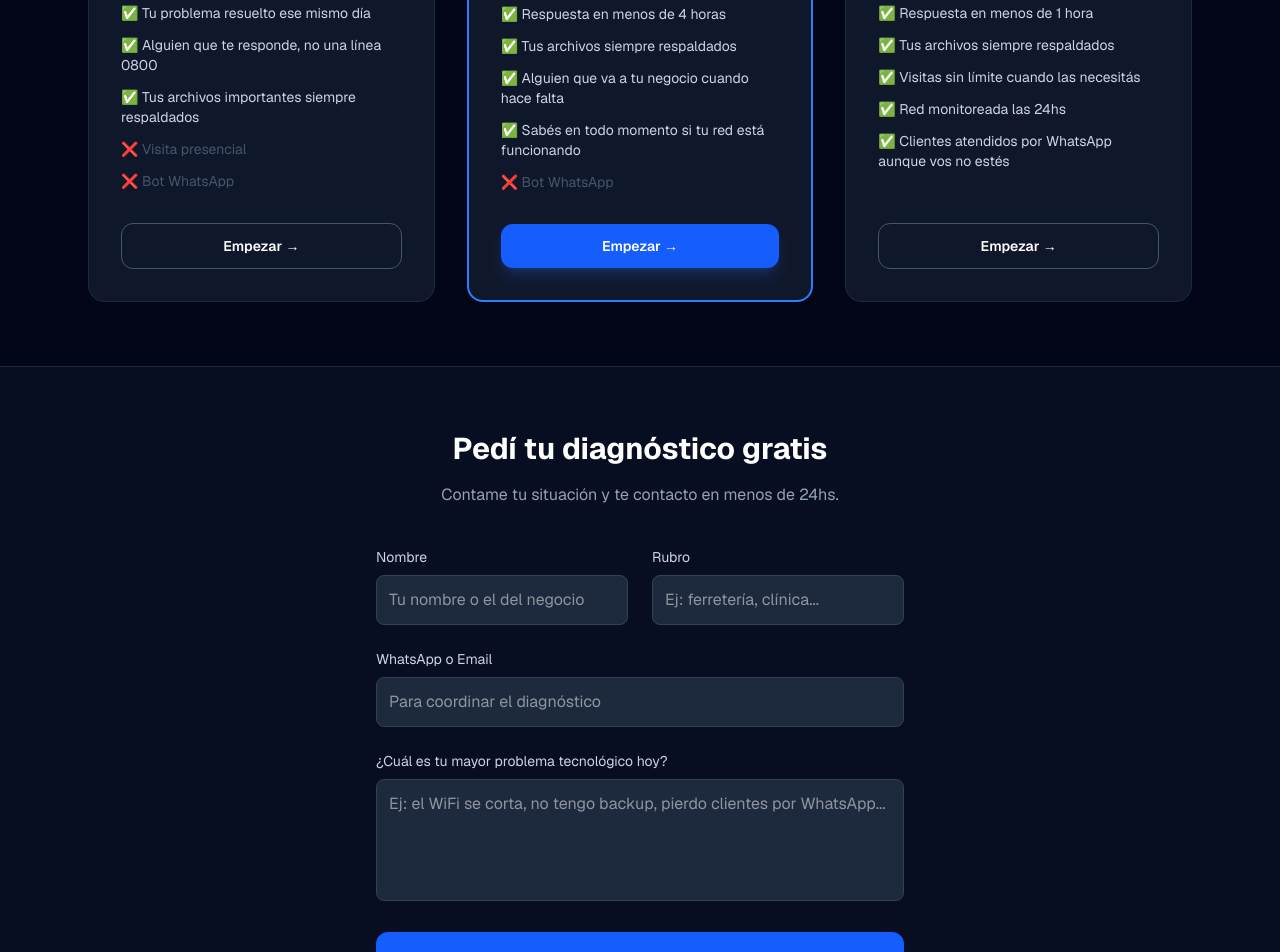
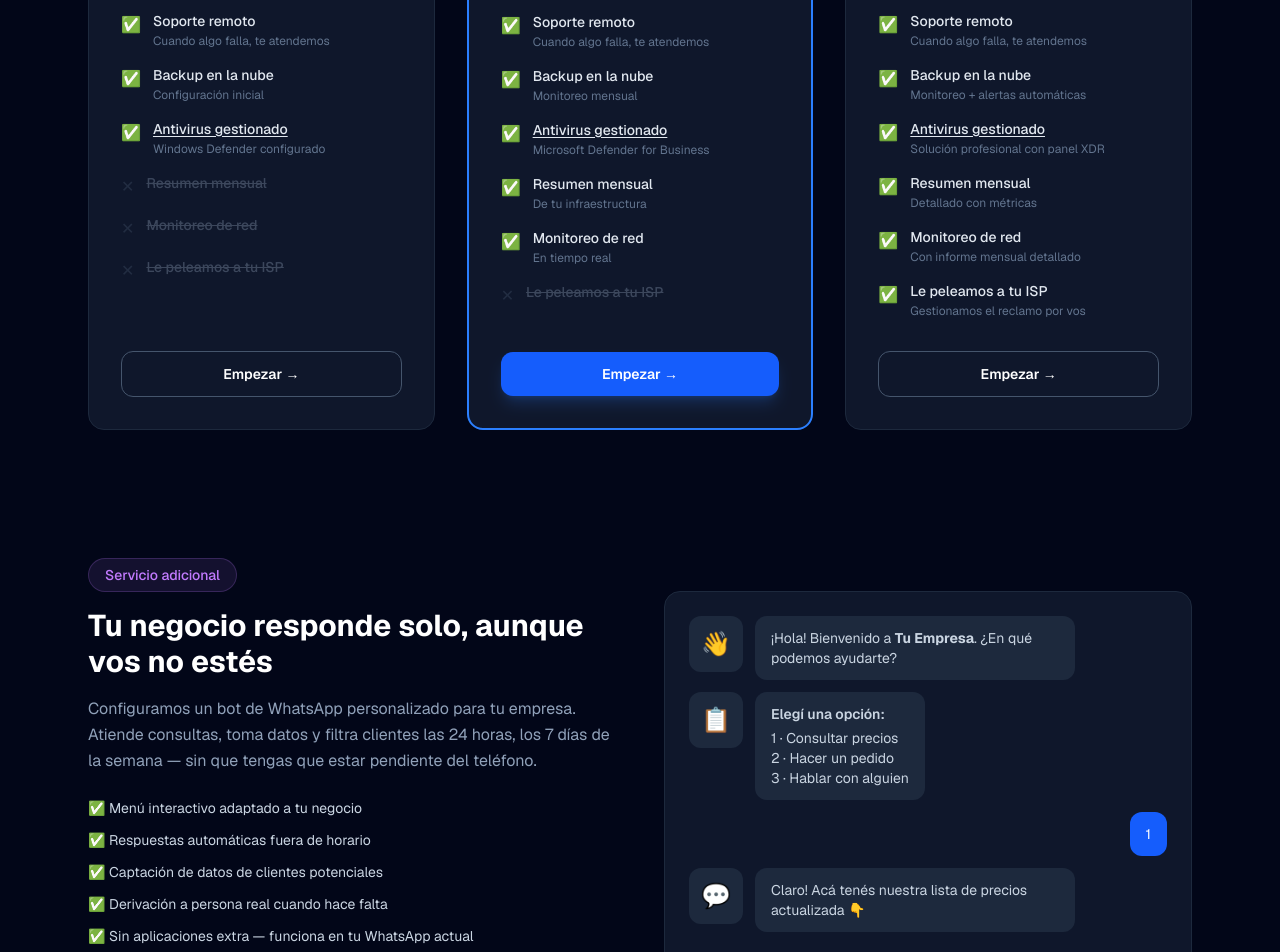
Before and after one commit to gon-alt/IT-Solve, a Next.js app: page / in a window 1280 px wide. Shown: the part 1460-2412 px from the top of the page. Built offline with nearby package versions, Linux system fonts and the light colour scheme.

Commit message:
Change: cambio de plan y bot whatsapp como servicio aparte

```diff
--- a/app/page.tsx
+++ b/app/page.tsx
@@ -134,26 +134,68 @@ export default function LandingPage() {
         </div>
       </section>
 
-      {/* SECCIÓN DE PLANES */}
+{/* SECCIÓN DE PLANES */}
 <section className="py-16 px-6 max-w-6xl mx-auto">
   <div className="text-center mb-12">
     <h2 className="text-3xl font-bold text-white mb-4">Planes para tu negocio</h2>
     <p className="text-slate-400">Sin letra chica. Sin sorpresas.</p>
   </div>
+
   <div className="grid grid-cols-1 md:grid-cols-3 gap-8">
 
     {/* BÁSICO */}
     <div className="p-8 bg-slate-900 border border-slate-800 rounded-2xl flex flex-col">
       <h3 className="text-xl font-bold mb-1">Básico</h3>
       <p className="text-slate-400 text-sm mb-6">Para el que quiere dejar de apagar incendios</p>
-      <div className="text-4xl font-extrabold text-white mb-6">$100.000<span className="text-lg text-slate-400 font-normal">/mes</span></div>
-      <ul className="space-y-3 text-slate-300 text-sm flex-1">
-        <li>✅ Tu problema resuelto ese mismo día</li>
-        <li>✅ Alguien que te responde, no una línea 0800</li>
-        <li>✅ Tus archivos importantes siempre respaldados</li>
-        <li className="text-slate-600">❌ Visita presencial</li>
-        <li className="text-slate-600">❌ Bot WhatsApp</li>
-      </ul>
+      <div className="text-4xl font-extrabold text-white mb-8">
+        $100.000<span className="text-lg text-slate-400 font-normal">/mes</span>
+      </div>
+      <div className="space-y-4 flex-1">
+        <div className="flex items-start gap-3">
+          <span className="text-emerald-400 mt-0.5">✅</span>
+          <div>
+            <p className="text-slate-200 text-sm font-medium">Soporte remoto</p>
+            <p className="text-slate-500 text-xs mt-0.5">Cuando algo falla, te atendemos</p>
+          </div>
+        </div>
+        <div className="flex items-start gap-3">
+          <span className="text-emerald-400 mt-0.5">✅</span>
+          <div>
+            <p className="text-slate-200 text-sm font-medium">Backup en la nube</p>
+            <p className="text-slate-500 text-xs mt-0.5">Configuración inicial</p>
+          </div>
+        </div>
+        <div className="flex items-start gap-3">
+          <span className="text-emerald-400 mt-0.5">✅</span>
+          <div>
+            <p className="text-slate-200 text-sm font-medium">
+              <a href="/blog/windows-defender" className="underline underline-offset-2 hover:text-blue-400 transition-colors">
+                Antivirus gestionado
+              </a>
+            </p>
+            <p className="text-slate-500 text-xs mt-0.5">Windows Defender configurado</p>
+          </div>
+        </div>
+        <div className="flex items-start gap-3 opacity-35">
+          <span className="text-slate-600 mt-0.5">✕</span>
+          <div>
+            <p className="text-slate-400 text-sm font-medium line-through">Resumen mensual</p>
+          </div>
+
+        </div>
+        <div className="flex items-start gap-3 opacity-35">
+          <span className="text-slate-600 mt-0.5">✕</span>
+          <div>
+            <p className="text-slate-400 text-sm font-medium line-through">Monitoreo de red</p>
+          </div>
+        </div>
+        <div className="flex items-start gap-3 opacity-35">
+          <span className="text-slate-600 mt-0.5">✕</span>
+          <div>
+            <p className="text-slate-400 text-sm font-medium line-through">Le peleamos a tu ISP</p>
+          </div>
+        </div>
+      </div>
       <a href="#contacto" className="mt-8 text-center border border-slate-600 hover:border-blue-500 hover:text-blue-400 py-3 rounded-xl transition-all text-sm font-semibold">
         Empezar →
       </a>
@@ -166,14 +208,56 @@ export default function LandingPage() {
       </div>
       <h3 className="text-xl font-bold mb-1">Pro</h3>
       <p className="text-slate-400 text-sm mb-6">Para el que no puede permitirse que algo falle</p>
-      <div className="text-4xl font-extrabold text-white mb-6">$150.000<span className="text-lg text-slate-400 font-normal">/mes</span></div>
-      <ul className="space-y-3 text-slate-300 text-sm flex-1">
-        <li>✅ Respuesta en menos de 4 horas</li>
-        <li>✅ Tus archivos siempre respaldados</li>
-        <li>✅ Alguien que va a tu negocio cuando hace falta</li>
-        <li>✅ Sabés en todo momento si tu red está funcionando</li>
-        <li className="text-slate-600">❌ Bot WhatsApp</li>
-      </ul>
+      <div className="text-4xl font-extrabold text-white mb-8">
+        $150.000<span className="text-lg text-slate-400 font-normal">/mes</span>
+      </div>
+      <div className="space-y-4 flex-1">
+        <div className="flex items-start gap-3">
+          <span className="text-emerald-400 mt-0.5">✅</span>
+          <div>
+            <p className="text-slate-200 text-sm font-medium">Soporte remoto</p>
+            <p className="text-slate-500 text-xs mt-0.5">Cuando algo falla, te atendemos</p>
+          </div>
+        </div>
+        <div className="flex items-start gap-3">
+          <span className="text-emerald-400 mt-0.5">✅</span>
+          <div>
+            <p className="text-slate-200 text-sm font-medium">Backup en la nube</p>
+            <p className="text-slate-500 text-xs mt-0.5">Monitoreo mensual</p>
+          </div>
+        </div>
+        <div className="flex items-start gap-3">
+          <span className="text-emerald-400 mt-0.5">✅</span>
+          <div>
+            <p className="text-slate-200 text-sm font-medium">
+              <a href="/blog/windows-defender" className="underline underline-offset-2 hover:text-blue-400 transition-colors">
+                Antivirus gestionado
+              </a>
+            </p>
+            <p className="text-slate-500 text-xs mt-0.5">Microsoft Defender for Business</p>
+          </div>
+        </div>
+        <div className="flex items-start gap-3">
+          <span className="text-emerald-400 mt-0.5">✅</span>
+          <div>
+            <p className="text-slate-200 text-sm font-medium">Resumen mensual</p>
+            <p className="text-slate-500 text-xs mt-0.5">De tu infraestructura</p>
+          </div>
+        </div>
+        <div className="flex items-start gap-3">
+          <span className="text-emerald-400 mt-0.5">✅</span>
+          <div>
+            <p className="text-slate-200 text-sm font-medium">Monitoreo de red</p>
+            <p className="text-slate-500 text-xs mt-0.5">En tiempo real</p>
+          </div>
+        </div>
+        <div className="flex items-start gap-3 opacity-35">
+          <span className="text-slate-600 mt-0.5">✕</span>
+          <div>
+            <p className="text-slate-400 text-sm font-medium line-through">Le peleamos a tu ISP</p>
+          </div>
+        </div>
+      </div>
       <a href="#contacto" className="mt-8 text-center bg-blue-600 hover:bg-blue-500 text-white py-3 rounded-xl transition-all text-sm font-semibold shadow-lg shadow-blue-500/20">
         Empezar →
       </a>
@@ -183,14 +267,58 @@ export default function LandingPage() {
     <div className="p-8 bg-slate-900 border border-slate-800 rounded-2xl flex flex-col">
       <h3 className="text-xl font-bold mb-1">Premium</h3>
       <p className="text-slate-400 text-sm mb-6">Para el que quiere olvidarse de la tecnología para siempre</p>
-      <div className="text-4xl font-extrabold text-white mb-6">$250.000<span className="text-lg text-slate-400 font-normal">/mes</span></div>
-      <ul className="space-y-3 text-slate-300 text-sm flex-1">
-        <li>✅ Respuesta en menos de 1 hora</li>
-        <li>✅ Tus archivos siempre respaldados</li>
-        <li>✅ Visitas sin límite cuando las necesitás</li>
-        <li>✅ Red monitoreada las 24hs</li>
-        <li>✅ Clientes atendidos por WhatsApp aunque vos no estés</li>
-      </ul>
+      <div className="text-4xl font-extrabold text-white mb-8">
+        $250.000<span className="text-lg text-slate-400 font-normal">/mes</span>
+      </div>
+      <div className="space-y-4 flex-1">
+        <div className="flex items-start gap-3">
+          <span className="text-emerald-400 mt-0.5">✅</span>
+          <div>
+            <p className="text-slate-200 text-sm font-medium">Soporte remoto</p>
+            <p className="text-slate-500 text-xs mt-0.5">Cuando algo falla, te atendemos</p>
+          </div>
+        </div>
+        <div className="flex items-start gap-3">
+          <span className="text-emerald-400 mt-0.5">✅</span>
+          <div>
+            <p className="text-slate-200 text-sm font-medium">Backup en la nube</p>
+            <p className="text-slate-500 text-xs mt-0.5">Monitoreo + alertas automáticas</p>
+          </div>
+        </div>
+        <div className="flex items-start gap-3">
+          <span className="text-emerald-400 mt-0.5">✅</span>
+          <div>
+            <p className="text-slate-200 text-sm font-medium">
+              <a href="/blog/windows-defender" className="underline underline-offset-2 hover:text-blue-400 transition-colors">
+                Antivirus gestionado
+              </a>
+            </p>
+            <p className="text-slate-500 text-xs mt-0.5">Solución profesional con panel XDR</p>
+          </div>
+        </div>
+        <div className="flex items-start gap-3">
+          <span className="text-emerald-400 mt-0.5">✅</span>
+          <div>
+            <p className="text-slate-200 text-sm font-medium">Resumen mensual</p>
+            <p className="text-slate-500 text-xs mt-0.5">Detallado con métricas</p>
+          </div>
+
+        </div>
+        <div className="flex items-start gap-3">
+          <span className="text-emerald-400 mt-0.5">✅</span>
+          <div>
+            <p className="text-slate-200 text-sm font-medium">Monitoreo de red</p>
+            <p className="text-slate-500 text-xs mt-0.5">Con informe mensual detallado</p>
+          </div>
+        </div>
+        <div className="flex items-start gap-3">
+          <span className="text-emerald-400 mt-0.5">✅</span>
+          <div>
+            <p className="text-slate-200 text-sm font-medium">Le peleamos a tu ISP</p>
+            <p className="text-slate-500 text-xs mt-0.5">Gestionamos el reclamo por vos</p>
+          </div>
+        </div>
+      </div>
       <a href="#contacto" className="mt-8 text-center border border-slate-600 hover:border-emerald-500 hover:text-emerald-400 py-3 rounded-xl transition-all text-sm font-semibold">
         Empezar →
       </a>
@@ -198,6 +326,75 @@ export default function LandingPage() {
 
   </div>
 </section>
+
+{/* BOT WHATSAPP */}
+<section className="py-16 px-6 max-w-6xl mx-auto">
+  <div className="grid grid-cols-1 md:grid-cols-2 gap-12 items-center">
+
+    <div>
+      <div className="inline-block px-4 py-1.5 mb-4 text-sm font-medium text-purple-400 bg-purple-400/10 border border-purple-400/20 rounded-full">
+        Servicio adicional
+      </div>
+      <h2 className="text-3xl font-bold text-white mb-4">
+        Tu negocio responde solo, aunque vos no estés
+      </h2>
+      <p className="text-slate-400 mb-6 leading-relaxed">
+        Configuramos un bot de WhatsApp personalizado para tu empresa.
+        Atiende consultas, toma datos y filtra clientes las 24 horas,
+        los 7 días de la semana — sin que tengas que estar pendiente del teléfono.
+      </p>
+      <ul className="space-y-3 text-slate-300 text-sm mb-8">
+        <li>✅ Menú interactivo adaptado a tu negocio</li>
+        <li>✅ Respuestas automáticas fuera de horario</li>
+        <li>✅ Captación de datos de clientes potenciales</li>
+        <li>✅ Derivación a persona real cuando hace falta</li>
+        <li>✅ Sin aplicaciones extra — funciona en tu WhatsApp actual</li>
+      </ul>
+
+      <a
+        href="#contacto"
+        className="inline-block bg-purple-600 hover:bg-purple-500 px-6 py-3 rounded-xl font-semibold text-white transition-all shadow-lg shadow-purple-500/20"
+      >
+        Quiero saber más →
+      </a>
+    </div>
+
+    <div className="bg-slate-900 border border-slate-800 rounded-2xl p-6 space-y-3">
+      <div className="flex items-start gap-3">
+        <div className="bg-slate-800 rounded-xl p-3 text-2xl">👋</div>
+        <div className="bg-slate-800 rounded-xl px-4 py-3 text-sm text-slate-300 max-w-xs">
+          ¡Hola! Bienvenido a <strong>Tu Empresa</strong>. ¿En qué podemos ayudarte?
+        </div>
+      </div>
+      <div className="flex items-start gap-3">
+        <div className="bg-slate-800 rounded-xl p-3 text-2xl">📋</div>
+        <div className="bg-slate-800 rounded-xl px-4 py-3 text-sm text-slate-300 max-w-xs">
+          <p className="font-semibold mb-1">Elegí una opción:</p>
+          <p>1 · Consultar precios</p>
+          <p>2 · Hacer un pedido</p>
+          <p>3 · Hablar con alguien</p>
+        </div>
+      </div>
+      <div className="flex justify-end">
+        <div className="bg-blue-600 rounded-xl px-4 py-3 text-sm text-white max-w-xs">
+          1
+        </div>
+      </div>
+      <div className="flex items-start gap-3">
+        <div className="bg-slate-800 rounded-xl p-3 text-2xl">💬</div>
+        <div className="bg-slate-800 rounded-xl px-4 py-3 text-sm text-slate-300 max-w-xs">
+          Claro! Acá tenés nuestra lista de precios actualizada 👇
+        </div>
+      </div>
+      <p className="text-center text-xs text-slate-600 pt-2">
+        Demo ilustrativa — adaptamos el bot a tu negocio
+      </p>
+    </div>
+
+  </div>
+</section>
+
+
 
       {/* FORMULARIO CORTO */}
       <section id="contacto" className="py-16 bg-slate-900/50 border-y border-slate-800">
@@ -307,7 +504,7 @@ export default function LandingPage() {
     {/* Línea final de Copyright */}
     <div className="pt-8 border-t border-slate-800/50">
       <p className="text-xs text-slate-600 uppercase tracking-widest">
-        © 2024 | Soluciones IT para PyMEs | ITsolve.ar
+        © 2026 | Soluciones IT para PyMEs | ITsolve.ar
       </p>
     </div>
   </div>
```
